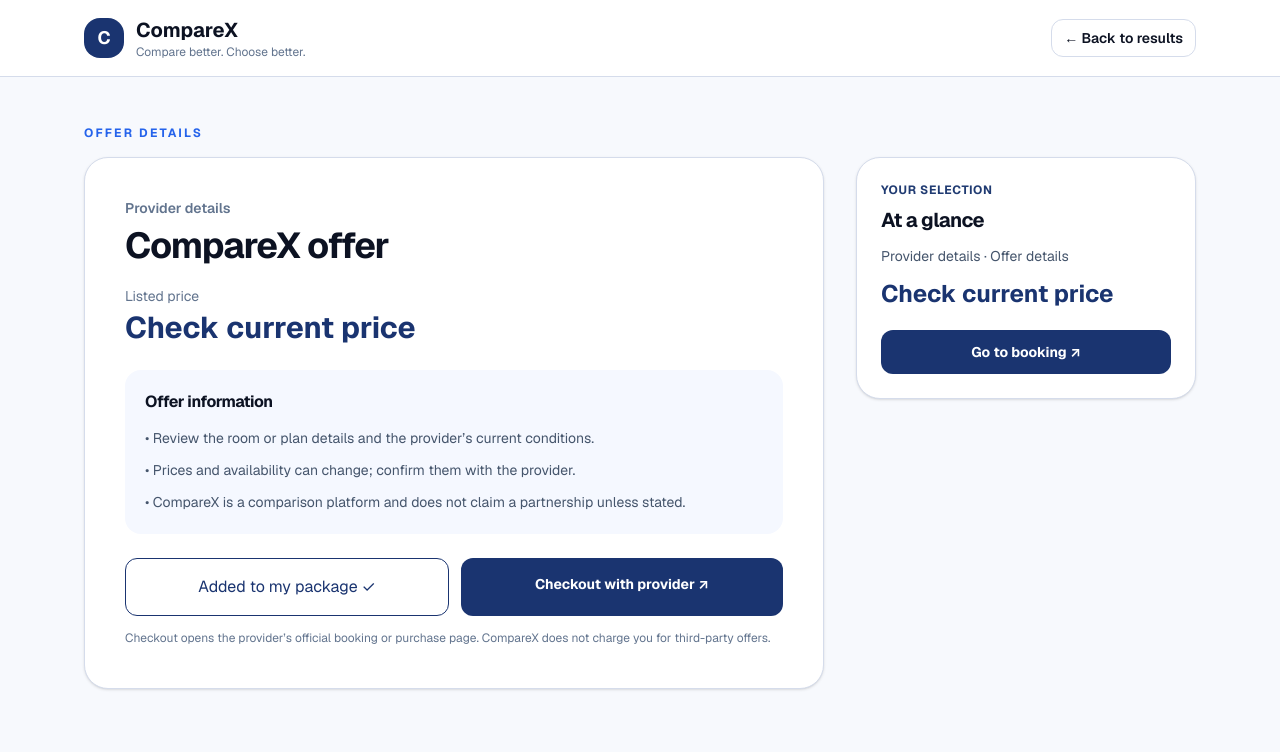
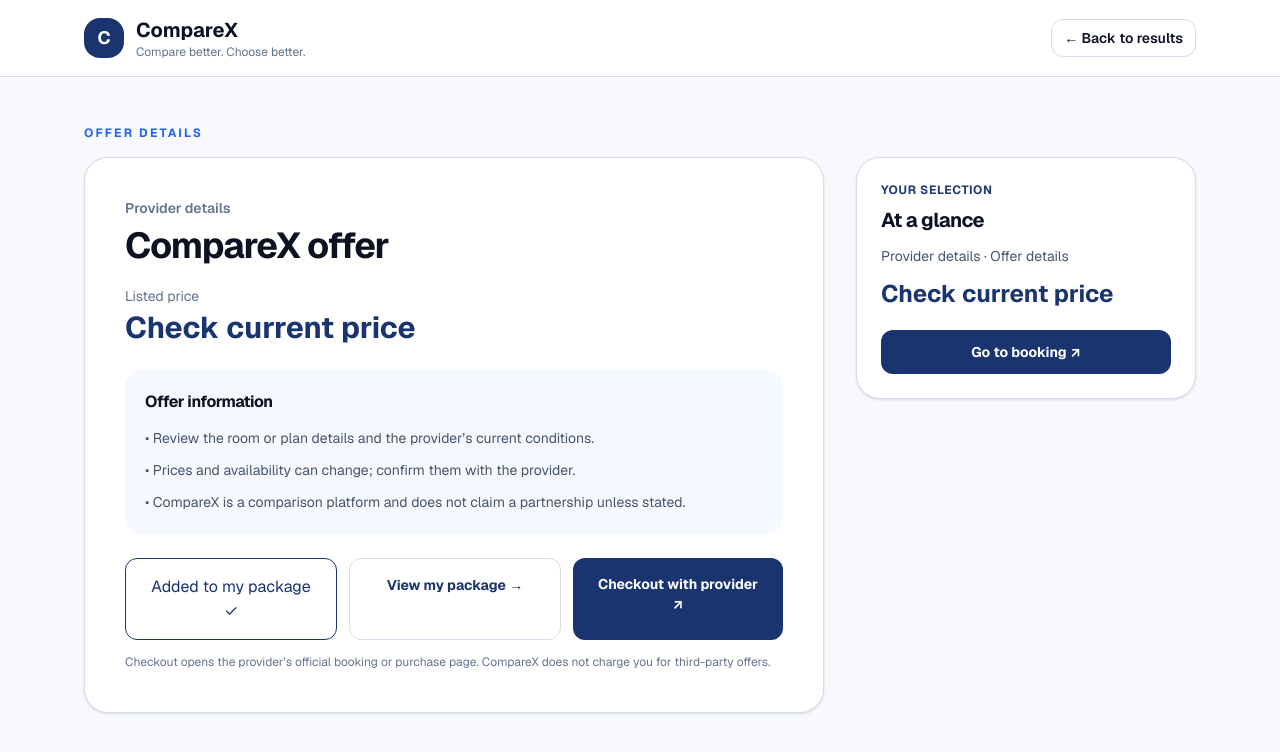
Before and after one commit to pietroconforti-blip/compareX, a Next.js app: page /offer in a window 1280 px wide. Both pictures are taken after a click on the button "Add to my package +". Shown: the top 752 px of the page. Built offline with nearby package versions, Linux system fonts and the light colour scheme.

Commit message:
Link saved offer to the package overview

```diff
--- a/app/offer/page.tsx
+++ b/app/offer/page.tsx
@@ -72,6 +72,7 @@ function OfferDetails() {
             </div>
             <div className="mt-6 flex flex-col gap-3 sm:flex-row">
               <button type="button" onClick={addToPackage} className="flex-1 rounded-xl border border-[#1a3470] px-5 py-4 text-sm font-bold text-[#1a3470] hover:bg-blue-50">{saved ? "Added to my package ✓" : "Add to my package +"}</button>
+              {saved && <a href="/package-builder#saved-offers" className="flex-1 rounded-xl border border-[#d5dceb] px-5 py-4 text-center text-sm font-bold text-[#1a3470] hover:bg-slate-50">View my package →</a>}
               <a href={href} target="_blank" rel="noreferrer" className="flex-1 rounded-xl bg-[#1a3470] px-5 py-4 text-center text-sm font-bold text-white hover:bg-[#12254f]">Checkout with provider ↗</a>
             </div>
             <p className="mt-3 text-xs leading-5 text-slate-500">Checkout opens the provider’s official booking or purchase page. CompareX does not charge you for third-party offers.</p>
```
